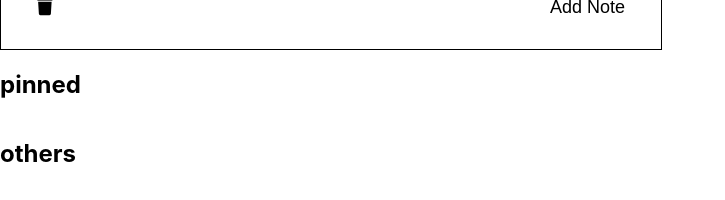
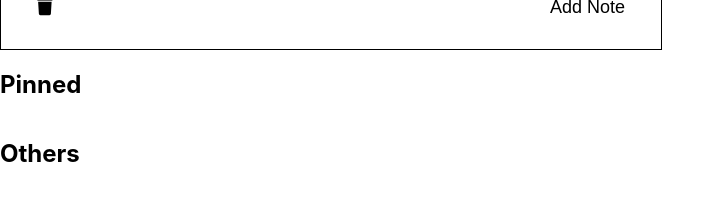
Before and after one commit to mishti169/react-makenote-mishti, a React (Create React App) app: page / in a window 1280 px wide. Shown: the part 292-492 px from the top of the page, without its empty margins (0-725 px from the left). Built offline with nearby package versions, Linux system fonts and the light colour scheme.

Commit message:
add id to NoteList & change title case

```diff
--- a/src/App.js
+++ b/src/App.js
@@ -12,8 +12,8 @@ function App() {
 		<div className='App'>
 			<Header />
 			<TakeNote />
-			<NoteList title='pinned' notes={pinnedNotes} />
-			<NoteList title='others' notes={othersNotes} />
+			<NoteList title='Pinned' notes={pinnedNotes} id='pinned' />
+			<NoteList title='Others' notes={othersNotes} id='others' />
 		</div>
 	);
 }
```
